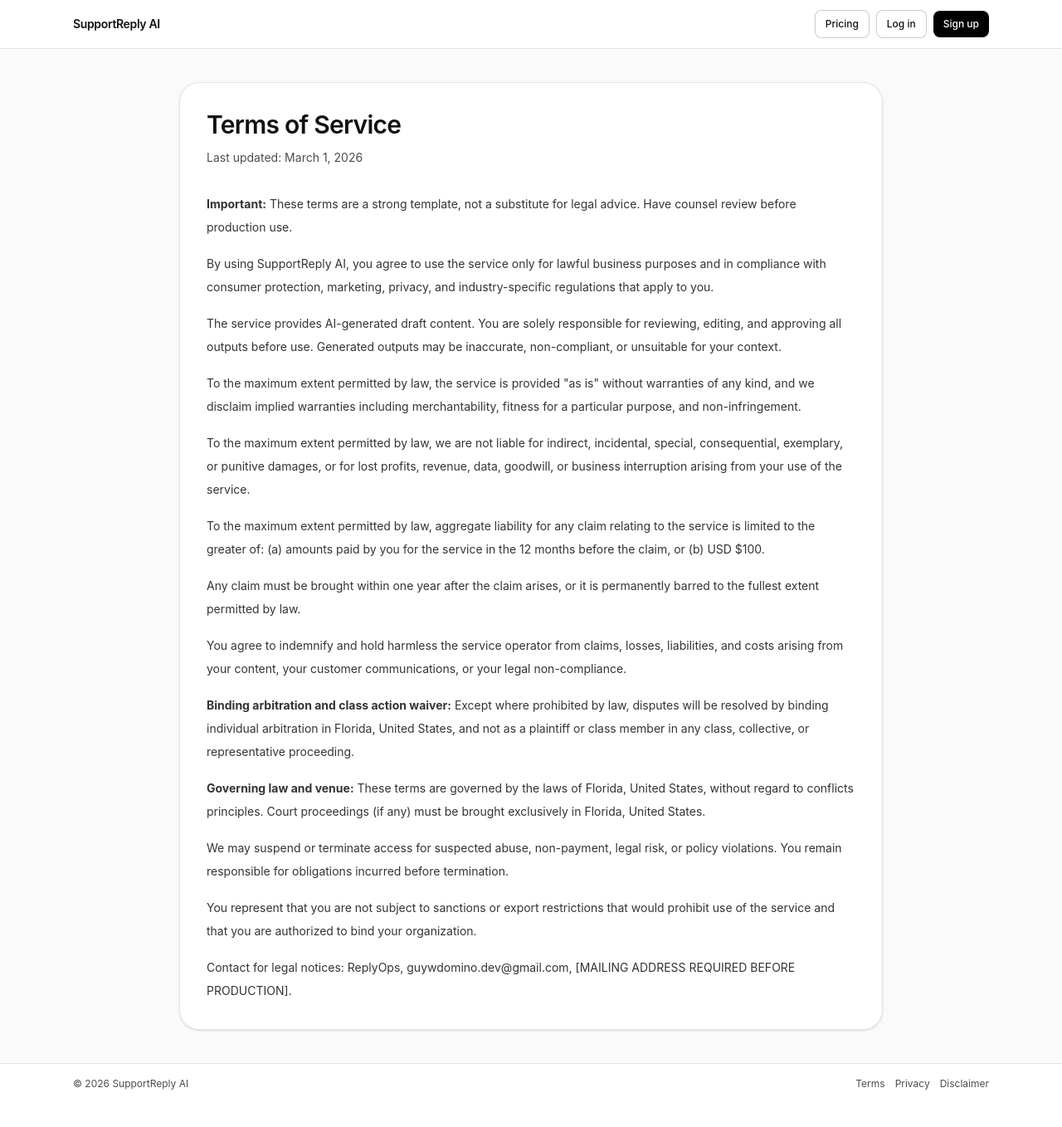
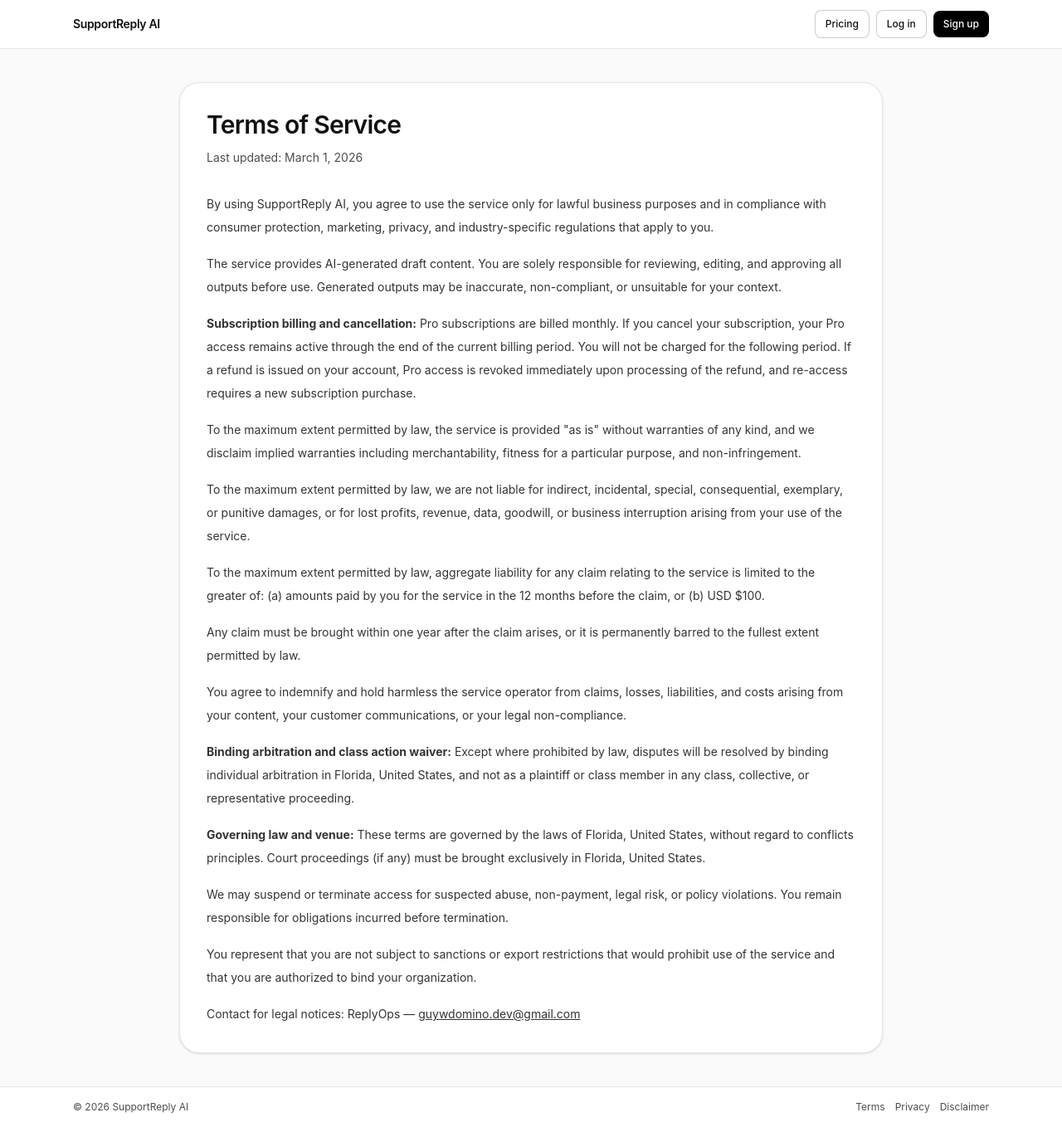
Before and after one commit to GuyD15/SupportReply_AI, a Next.js app: page /terms in a window 1280 px wide. Shown: the whole page at 83% size. Before the commit the page ends 1330 px from the top, so only its background shows below. Built offline with nearby package versions, Linux system fonts and the light colour scheme; no server answers.

Commit message:
fix: clean up terms — remove template warnings, add billing cancellation/refund policy clause

```diff
--- a/src/app/terms/page.tsx
+++ b/src/app/terms/page.tsx
@@ -14,10 +14,6 @@
 
         <div className="mt-8 space-y-4 text-sm leading-7 text-black/80">
           <p>
-            <strong>Important:</strong> These terms are a strong template, not a substitute for legal
-            advice. Have counsel review before production use.
-          </p>
-          <p>
             By using SupportReply AI, you agree to use the service only for lawful business purposes and in
             compliance with consumer protection, marketing, privacy, and industry-specific regulations that
             apply to you.
@@ -26,6 +22,13 @@
             The service provides AI-generated draft content. You are solely responsible for reviewing,
             editing, and approving all outputs before use. Generated outputs may be inaccurate,
             non-compliant, or unsuitable for your context.
+          </p>
+          <p>
+            <strong>Subscription billing and cancellation:</strong> Pro subscriptions are billed monthly.
+            If you cancel your subscription, your Pro access remains active through the end of the current
+            billing period. You will not be charged for the following period. If a refund is issued on your
+            account, Pro access is revoked immediately upon processing of the refund, and re-access
+            requires a new subscription purchase.
           </p>
           <p>
             To the maximum extent permitted by law, the service is provided "as is" without warranties of
@@ -69,8 +72,13 @@
             use of the service and that you are authorized to bind your organization.
           </p>
           <p>
-            Contact for legal notices: ReplyOps, guywdomino.dev@gmail.com, [MAILING ADDRESS REQUIRED BEFORE
-            PRODUCTION].
+            Contact for legal notices: ReplyOps —{" "}
+            <a
+              href="mailto:guywdomino.dev@gmail.com"
+              className="underline transition hover:text-black"
+            >
+              guywdomino.dev@gmail.com
+            </a>
           </p>
         </div>
       </section>
```
